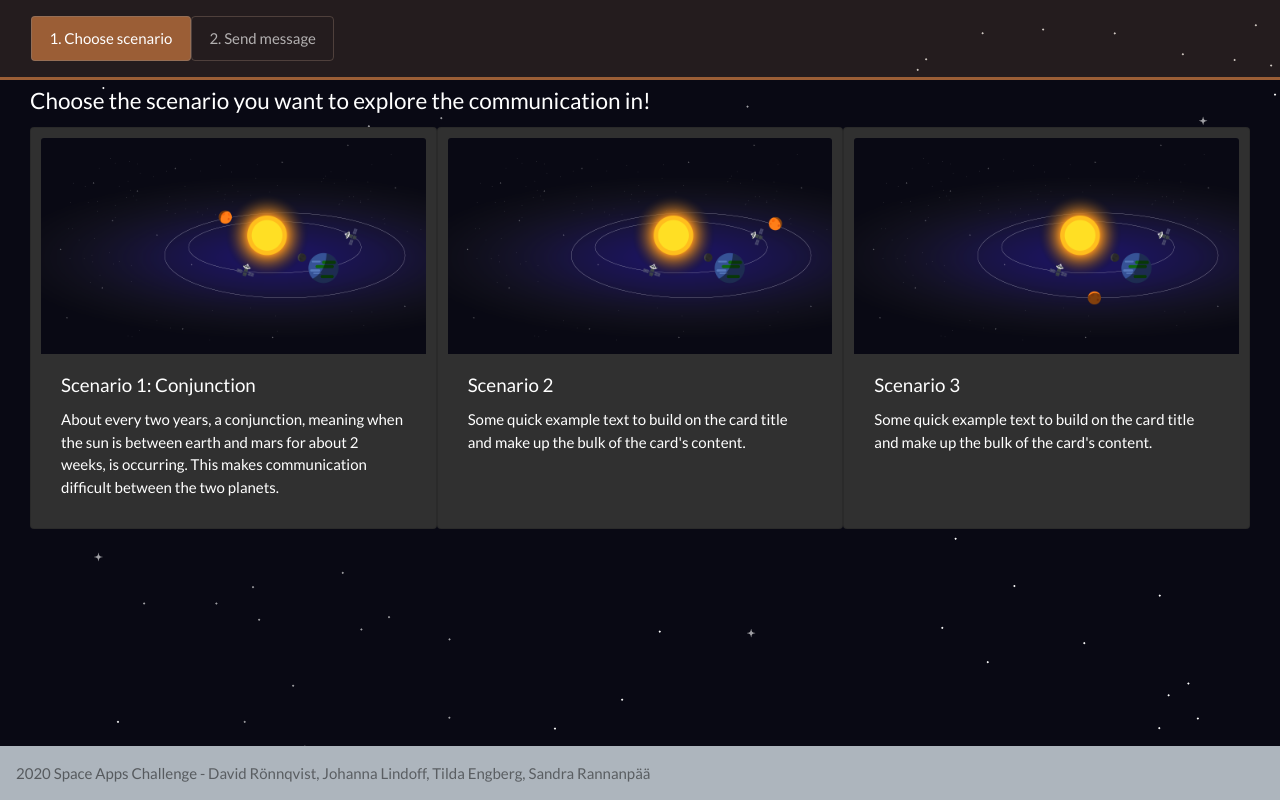
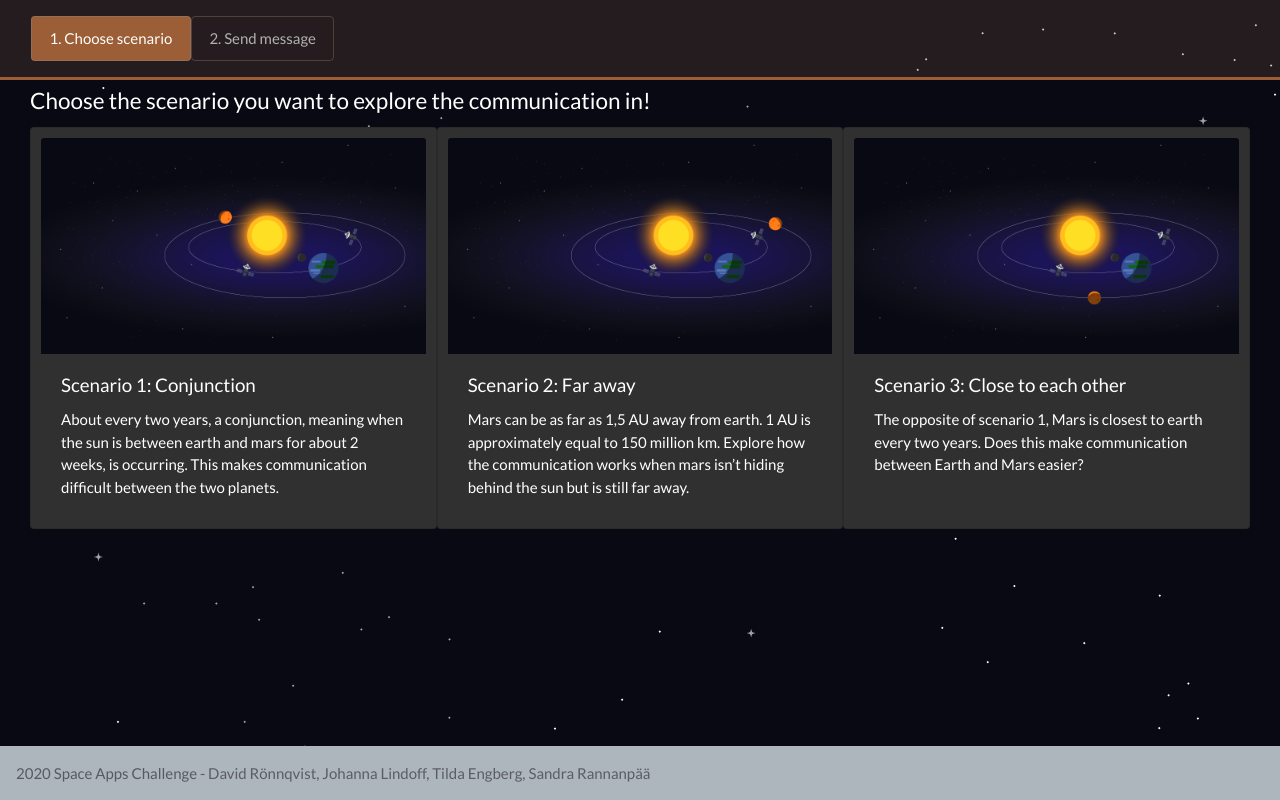
Before and after one commit to sandra-rannanpaa/Yes-we-hear-you, a plain HTML site: page index.html in a window 1280 px wide. Drawn offline with nearby package versions, Linux system fonts and the light colour scheme.

Commit message:
descriptions of scenarios

```diff
--- a/index.html
+++ b/index.html
@@ -43,15 +43,15 @@
                 <div class="col-sm-4 card" id="scenario2">
                     <img src="images/scenario2.png" alt="scenario2" class="img-fluid card-img-top" />
                     <div class="card-body">
-                        <h5 class="card-title">Scenario 2</h5>
-                        <p class="card-text">Some quick example text to build on the card title and make up the bulk of the card's content.</p>
+                        <h5 class="card-title">Scenario 2: Far away</h5>
+                        <p class="card-text">Mars can be as far as 1,5 AU away from earth. 1 AU is approximately equal to 150 million km. Explore how the communication works when mars isn’t hiding behind the sun but is still far away.</p>
                     </div>
                 </div>
                 <div class="col-sm-4 card" id="scenario3">
                     <img src="images/scenario3.png" alt="scenario3" class="img-fluid card-img-top" />
                     <div class="card-body">
-                        <h5 class="card-title">Scenario 3</h5>
-                        <p class="card-text">Some quick example text to build on the card title and make up the bulk of the card's content.</p>
+                        <h5 class="card-title">Scenario 3: Close to each other</h5>
+                        <p class="card-text">The opposite of scenario 1, Mars is closest to earth every two years. Does this make communication between Earth and Mars easier?</p>
                     </div>
                 </div>
             </div>
```
